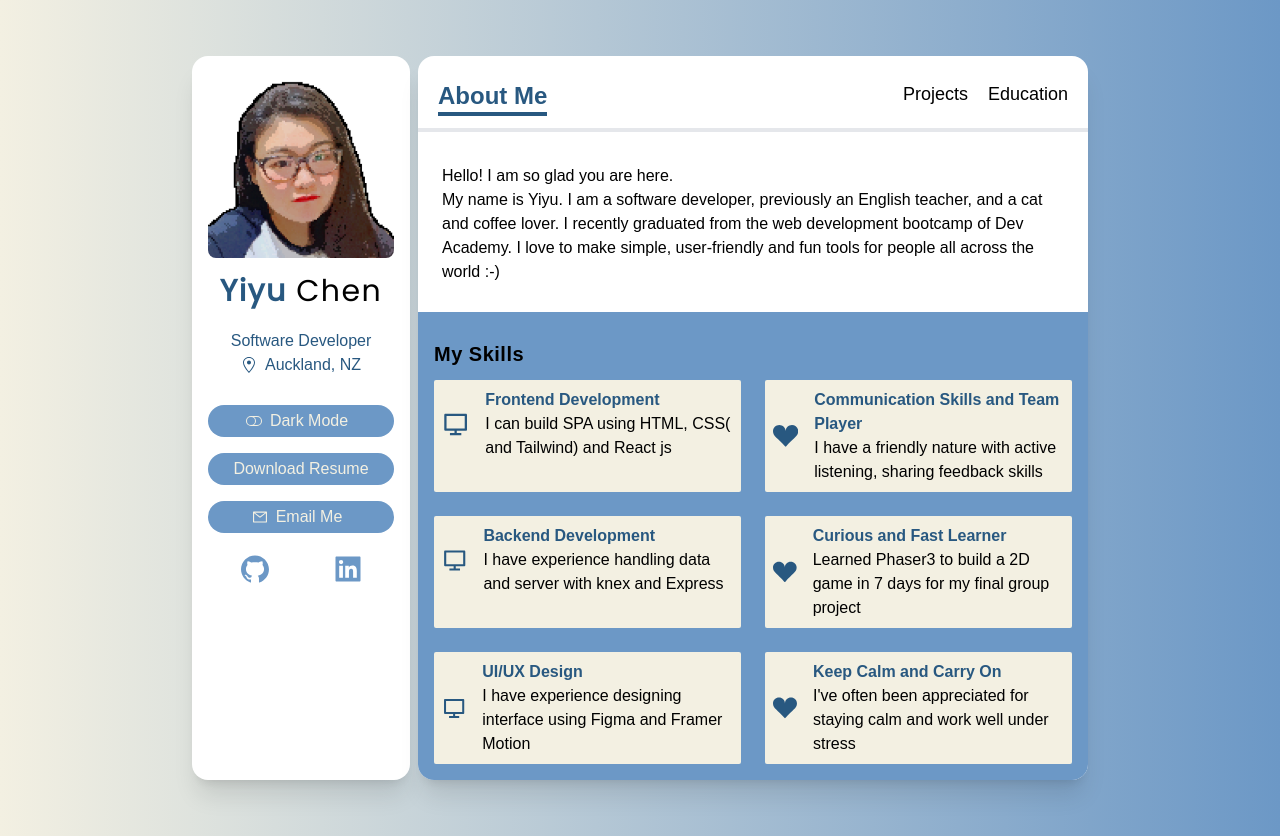
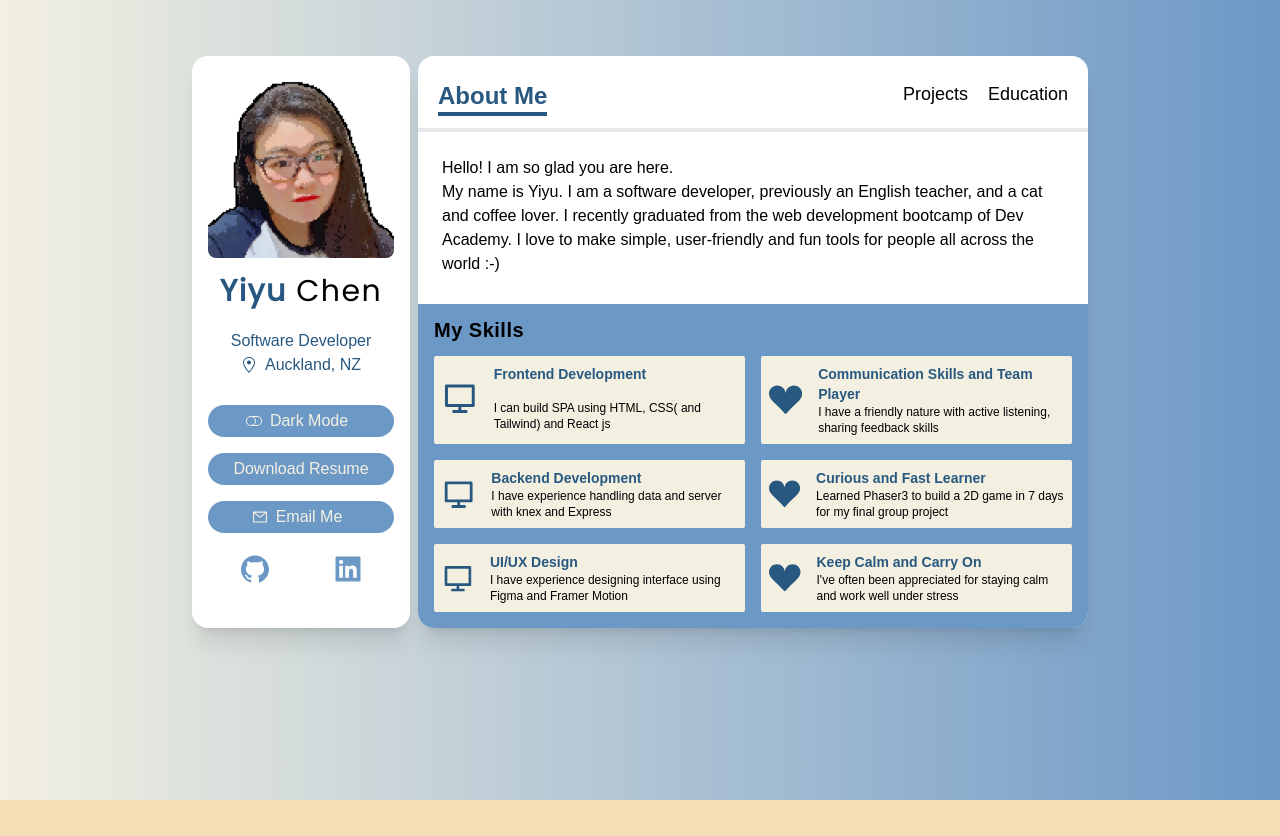
Before and after one commit to yiyuchen-nz/Personal-portfolio, a Next.js app: page / in a window 1280 px wide. After the commit the page ends 800 px from the top, so only its background shows below. Built offline with nearby package versions, Linux system fonts and the light colour scheme.

Commit message:
refactored a bit for deployment

```diff
--- a/components/ServiceCard.tsx
+++ b/components/ServiceCard.tsx
@@ -11,10 +11,10 @@ const ServiceCard:FunctionComponent<{service:IService}> = ({service:{Icon, about
 
   return (
     <div className="flex items-center p-2 space-x-4 ">
-      <Icon className="w-12 h-12 text-darkBlue dark:text-butter"/>
+      <Icon className="w-12 h-12 text-xs text-darkBlue dark:text-butter dark:bg-gray-800"/>
       <div>
-        <h4 className="font-bold text-darkBlue dark:text-butter">{title}</h4>
-        <p dangerouslySetInnerHTML={createMarkup()}/>
+        <h4 className="text-sm font-bold text-darkBlue dark:text-butter dark:bg-gray-800">{title}</h4>
+        <p className="text-xs" dangerouslySetInnerHTML={createMarkup()}/>
       </div>
     </div>
   )
--- a/data.ts
+++ b/data.ts
@@ -6,7 +6,7 @@ export const services:IService[] = [
 
   {
     title:"Frontend Development",
-    about:"I can build SPA using HTML, CSS( and Tailwind) and React js",
+    about:"<br/>I can build SPA using HTML, CSS( and Tailwind) and React js",
     Icon: RiComputerLine,
   },
   {
@@ -83,7 +83,7 @@ export const projects:IProject[]= [{
   name: "Personal Portfolio",
   description:"This is my solo project --- my personal portfolio. ",
   image_path: "/images/portfolio.jpg",
-  deployed_url: null,
+  deployed_url: "https://yiyu-personal-portfolio.vercel.app/",
   github_url:"https://github.com/yiyuchen-nz/Personal-portfolio",
   category: ['React', "TypeScript"],
   key_techs: ["React", "Next js", "Tailwind","TypeScript"]
--- a/pages/index.tsx
+++ b/pages/index.tsx
@@ -14,7 +14,7 @@ const index = () => {
     initial="initial"
     animate="animate"
     exit="exit"
-    className='flex flex-col flex-grow px-6 pt-3 dark:bg-black'>
+    className='flex flex-col flex-grow px-6 pt-1 dark:bg-black'>
 
         <h5 className='my-2 font-medium'>
          Hello! I am so glad you are here.
@@ -22,11 +22,11 @@ const index = () => {
          My name is Yiyu. I am a software developer, previously an English teacher, and a cat and coffee lover. I recently graduated from the web development bootcamp of Dev Academy. I love to make simple, user-friendly and fun tools for people all across the world :-)
         </h5>
 
-        <div className='flex-grow p-4 mt-5 bg-blue dark:bg-black dark:text-butter' style={{marginLeft:'-1.5rem', marginRight:'-1.5rem'}}>
+        <div className='flex-grow px-4 pb-4 mt-5 bg-blue dark:bg-black dark:text-butter' style={{marginLeft:'-1.5rem', marginRight:'-1.5rem'}}>
           <h6 className='my-3 text-xl font-bold tracking-wide'>My Skills</h6>
 
           <motion.div
-          className='grid gap-6 lg:grid-cols-2'
+          className='grid gap-4 lg:grid-cols-2'
           variants={stagger}
           initial="initial"
           animate="animate">
```
